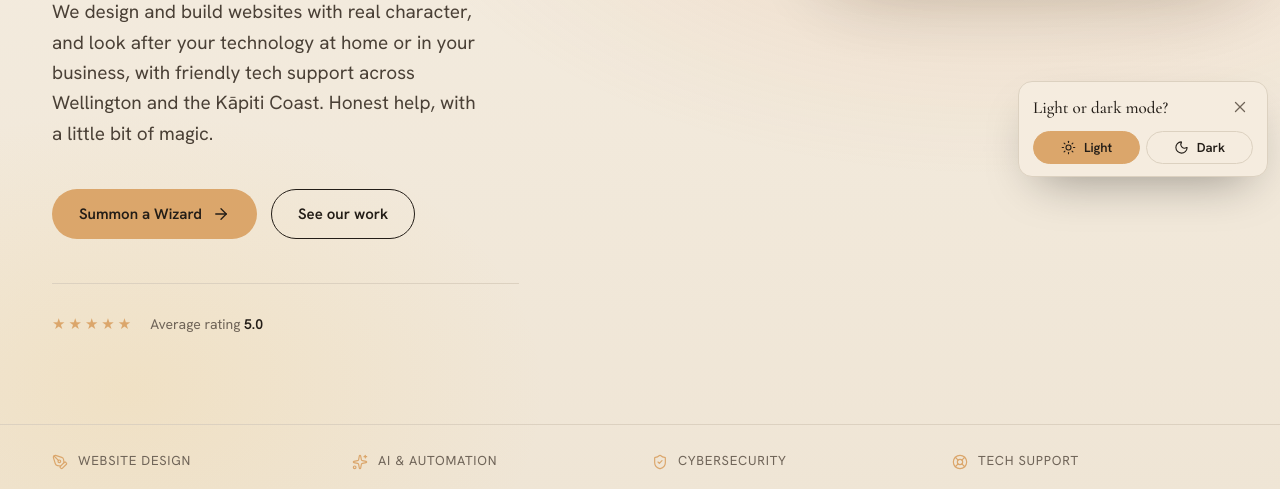
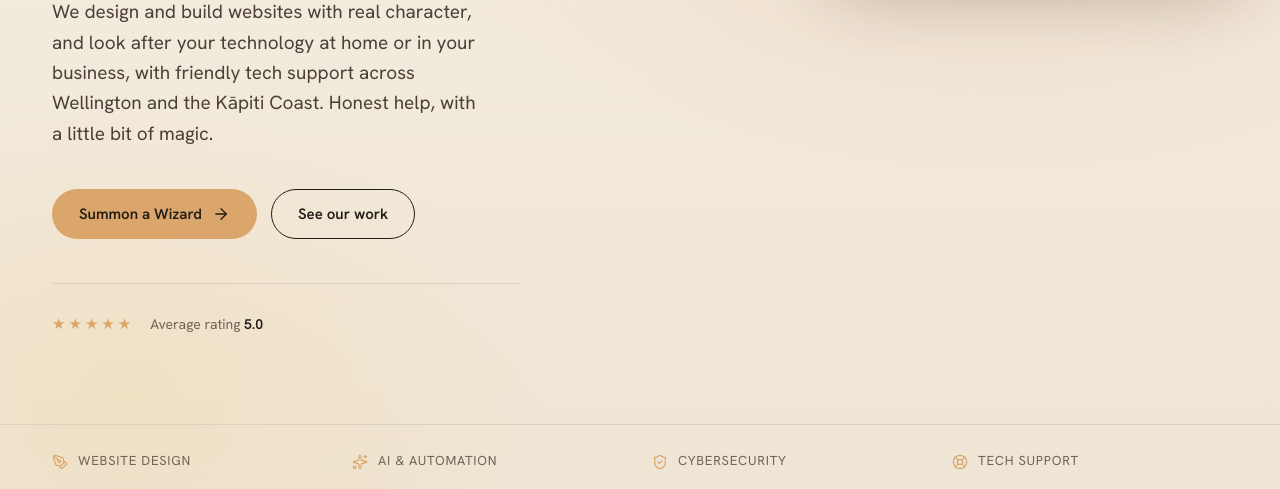
Before and after one commit to evenfive364-arch/Tech-Wizards-Website-1, a plain HTML site: page index.html in a window 1280 px wide. Shown: the part 611-1100 px from the top of the page. Drawn offline with nearby package versions, Linux system fonts and the light colour scheme.

Commit message:
Add files via upload

```diff
--- a/index.html
+++ b/index.html
@@ -211,7 +211,7 @@ form.done .fields{display:none}form.done .sent{display:block}
 .faq summary::after{content:"+";color:var(--copper-deep);font-family:var(--sans);font-size:24px;line-height:1;flex:none}
 .faq details[open] summary::after{content:"\2212"}
 .faq details p{margin-top:12px;color:var(--ink-soft);font-size:16px;text-wrap:pretty}
-.tpick{position:fixed;right:12px;bottom:12px;z-index:50;background:var(--card);color:var(--ink);border:1px solid var(--line);border-radius:16px;padding:16px 18px;box-shadow:0 20px 50px -20px rgba(0,0,0,.4);display:grid;gap:10px;width:250px;opacity:0;transform:translateY(12px);transition:opacity .35s,transform .35s;pointer-events:none}
+.tpick{display:none!important;position:fixed;right:12px;bottom:12px;z-index:50;background:var(--card);color:var(--ink);border:1px solid var(--line);border-radius:16px;padding:16px 18px;box-shadow:0 20px 50px -20px rgba(0,0,0,.4);display:grid;gap:10px;width:250px;opacity:0;transform:translateY(12px);transition:opacity .35s,transform .35s;pointer-events:none}
 .tpick.is-open{opacity:1;transform:none;pointer-events:auto}
 .tpick-h{display:flex;justify-content:space-between;align-items:center;gap:12px;font-family:var(--serif);font-size:20px;font-weight:500}
 .tpick-x{background:none;border:0;color:var(--ink-mute);cursor:pointer;padding:4px;display:grid;place-items:center}
@@ -488,8 +488,8 @@ const r=document.documentElement,mark=()=>p.querySelectorAll('[data-t]').forEach
 const close=()=>{p.classList.remove('is-open');document.body.classList.remove('tpick-open')};
 p.querySelectorAll('[data-t]').forEach(b=>b.onclick=()=>{r.setAttribute('data-theme',b.dataset.t);try{localStorage.setItem('tw-theme',b.dataset.t)}catch(e){}mark()});
 document.getElementById('tpickX').onclick=close;
-mark();setTimeout(()=>{p.classList.add('is-open');document.body.classList.add('tpick-open')},1200);setTimeout(close,180000)})();
-(()=>{const s=document.querySelector('.sky');if(!s)return;const mk=(n,a)=>{let o=[];for(let i=0;i<n;i++)o.push(`${(Math.random()*100).toFixed(2)}vw ${(Math.random()*100).toFixed(2)}vh 0 0 rgba(243,234,217,${a})`);return o.join(',')};const st=s.querySelectorAll('i');st[0].style.boxShadow=mk(140,.7);st[1].style.boxShadow=mk(40,.9);st[2].style.boxShadow=mk(60,.55)})();
+mark()})();
+(()=>{const s=document.querySelector('.sky');if(!s)return;const pts=[[3,8],[96,14],[2,62],[97,78],[6,93],[94,45]],is=s.querySelectorAll('i');is.forEach((e,k)=>{const a=pts.slice(k*2,k*2+2).map(p=>`${p[0]}vw ${p[1]}vh 0 0 rgba(243,234,217,.8)`);e.style.boxShadow=a.join(',')})})();
 document.getElementById('themeBtn').addEventListener('click',()=>{const r=document.documentElement,n=r.getAttribute('data-theme')==='dark'?'light':'dark';r.setAttribute('data-theme',n);try{localStorage.setItem('tw-theme',n)}catch(e){}});
 const fitBrand=()=>document.querySelectorAll('.brand').forEach(b=>{const t=b.querySelector('b'),s=b.querySelector('span');if(!t||!s)return;s.style.letterSpacing='0px';const n=s.textContent.length,gap=(t.getBoundingClientRect().width-s.getBoundingClientRect().width)/Math.max(1,n-1);s.style.letterSpacing=gap+'px';s.style.marginRight=(-gap)+'px'});
 
```
